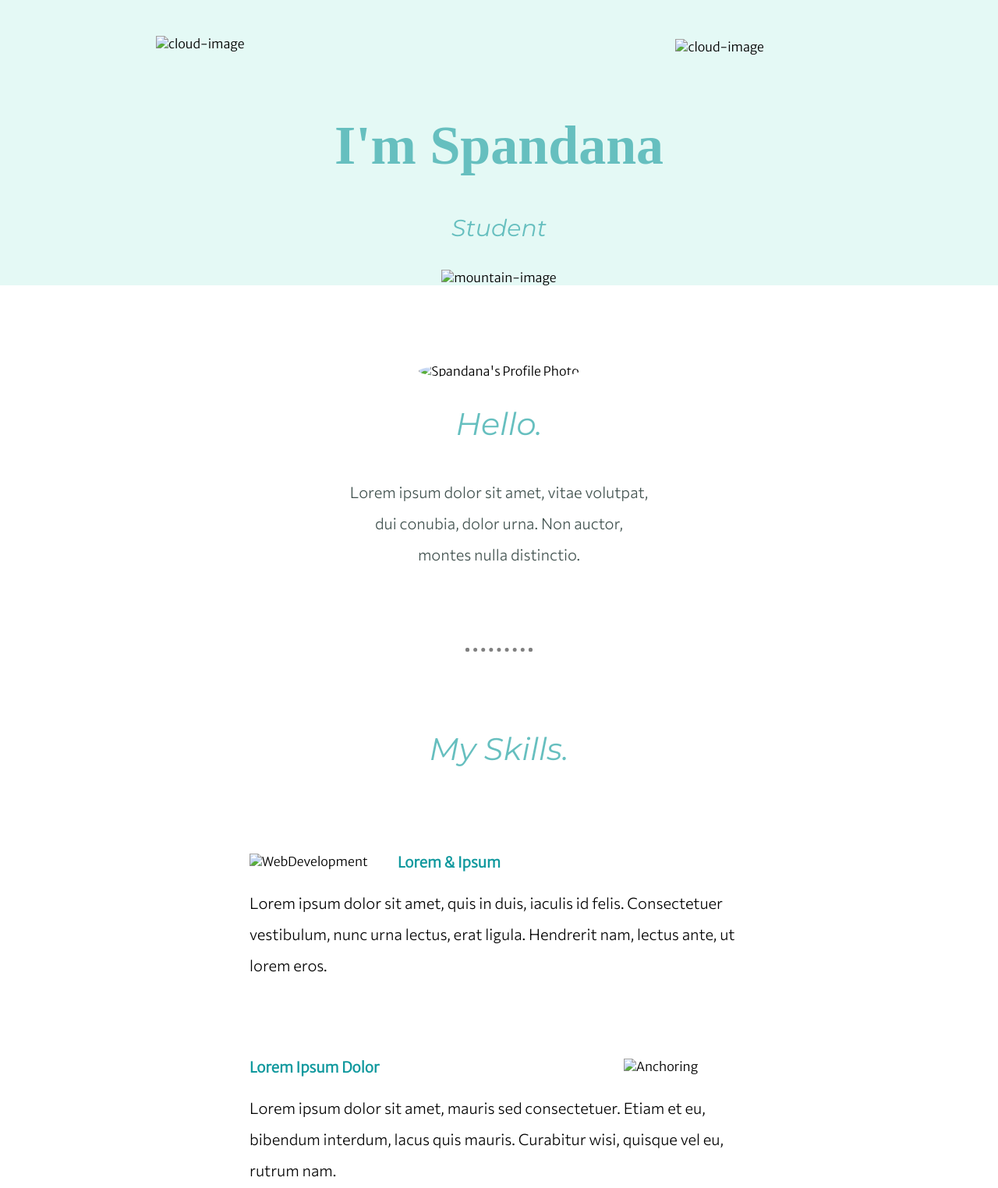
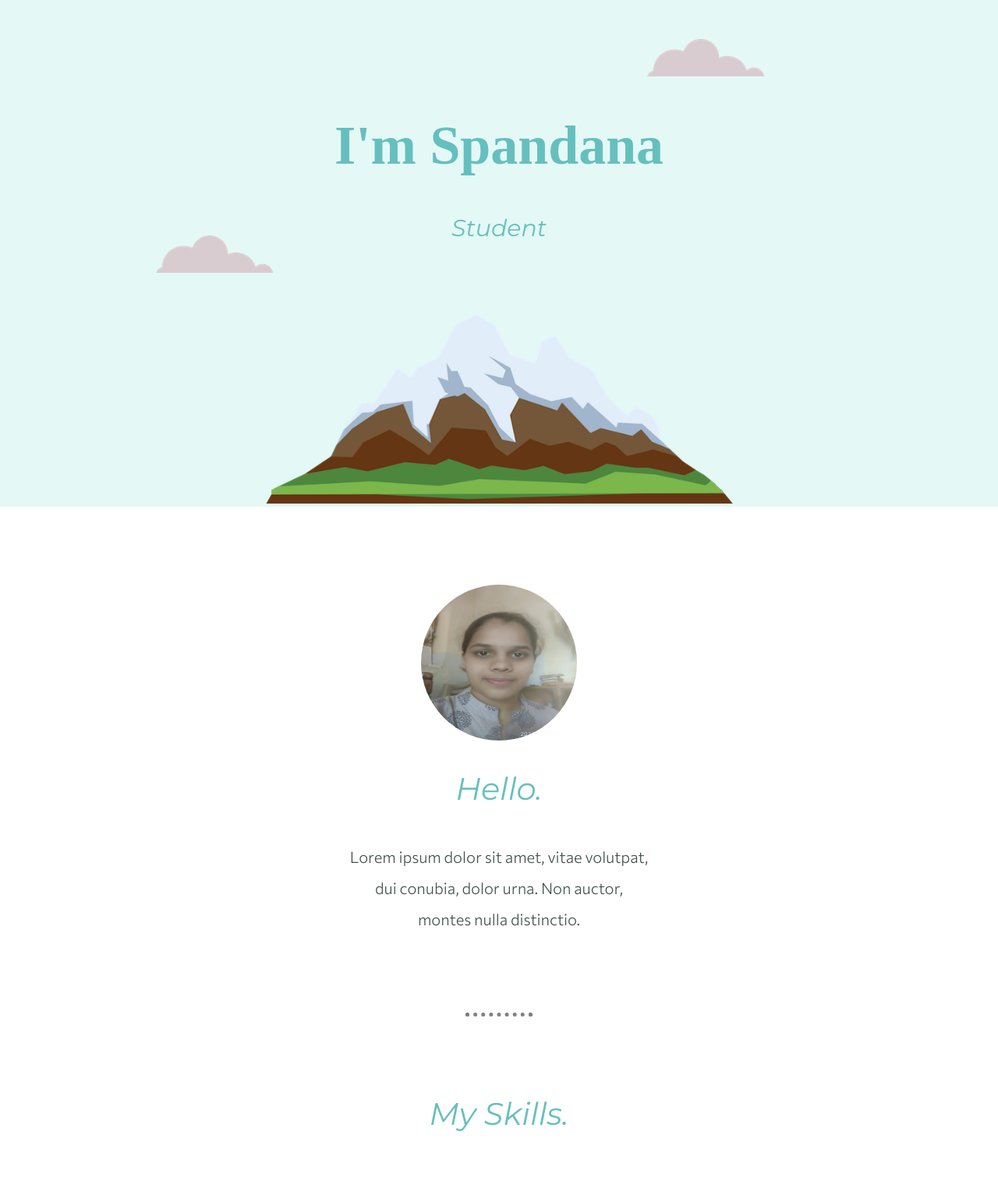
Before and after one commit to spandanajoglekar/CVWithCSS, a plain HTML site: page index.html in a window 1280 px wide. Shown: the top 1524 px of the page at 78% size. Drawn offline with Linux system fonts and the light colour scheme; a web font is replaced by a local one.

Commit message:
Update index.html

```diff
--- a/index.html
+++ b/index.html
@@ -10,18 +10,18 @@
   <link href="https://fonts.googleapis.com/css2?family=Commissioner:wght@300&family=IM+Fell+English:ital@1&family=Merriweather+Sans:wght@300&family=Montserrat:ital@1&family=Roboto:wght@300&display=swap" rel="stylesheet">
   <body>
    <div class="top-container">
-      <img class="top-cloud"src="images\cloud.png" alt="cloud-image">
+      <img class="top-cloud"src="cloud.png" alt="cloud-image">
       <h1>I'm Spandana</h1>
       <h2 class="xyz">Student</h2>
 
 
-      <img class="bottom-cloud"src="images\cloud.png" alt="cloud-image">
-      <img class="mountain"src="images\mountain.png" alt="mountain-image">
+      <img class="bottom-cloud"src="cloud.png" alt="cloud-image">
+      <img class="mountain"src="mountain.png" alt="mountain-image">
    </div>
 
    <div class="middle-container">
      <div class="profile">
-       <img  class="abc"src="images\spandanaProfile.jpg" alt="Spandana's Profile Photo">
+       <img  class="abc"src="spandanaProfile.jpg" alt="Spandana's Profile Photo">
        <h2>Hello.</h2>
        <p class="intro">Lorem ipsum dolor sit amet, vitae volutpat, dui conubia, dolor urna. Non auctor, montes nulla distinctio.</p>
      </div>
@@ -29,12 +29,12 @@
      <div class="skills">
        <h2>My Skills.</h2>
        <div class="skill-row">
-         <img class="Skill-one" src="images\Webicon.png" alt="WebDevelopment">
+         <img class="Skill-one" src="Webicon.png" alt="WebDevelopment">
          <h3>Lorem & Ipsum</h3>
          <p>Lorem ipsum dolor sit amet, quis in duis, iaculis id felis. Consectetuer vestibulum, nunc urna lectus, erat ligula. Hendrerit nam, lectus ante, ut lorem eros.</p>
        </div>
        <div class="skill-row">
-         <img class="Skill-two" src="images\anchIcon.png" alt="Anchoring">
+         <img class="Skill-two" src="anchIcon.png" alt="Anchoring">
          <h3>Lorem Ipsum Dolor</h3>
          <p>Lorem ipsum dolor sit amet, mauris sed consectetuer. Etiam et eu, bibendum interdum, lacus quis mauris. Curabitur wisi, quisque vel eu, rutrum nam.</p>
        </div>
```
